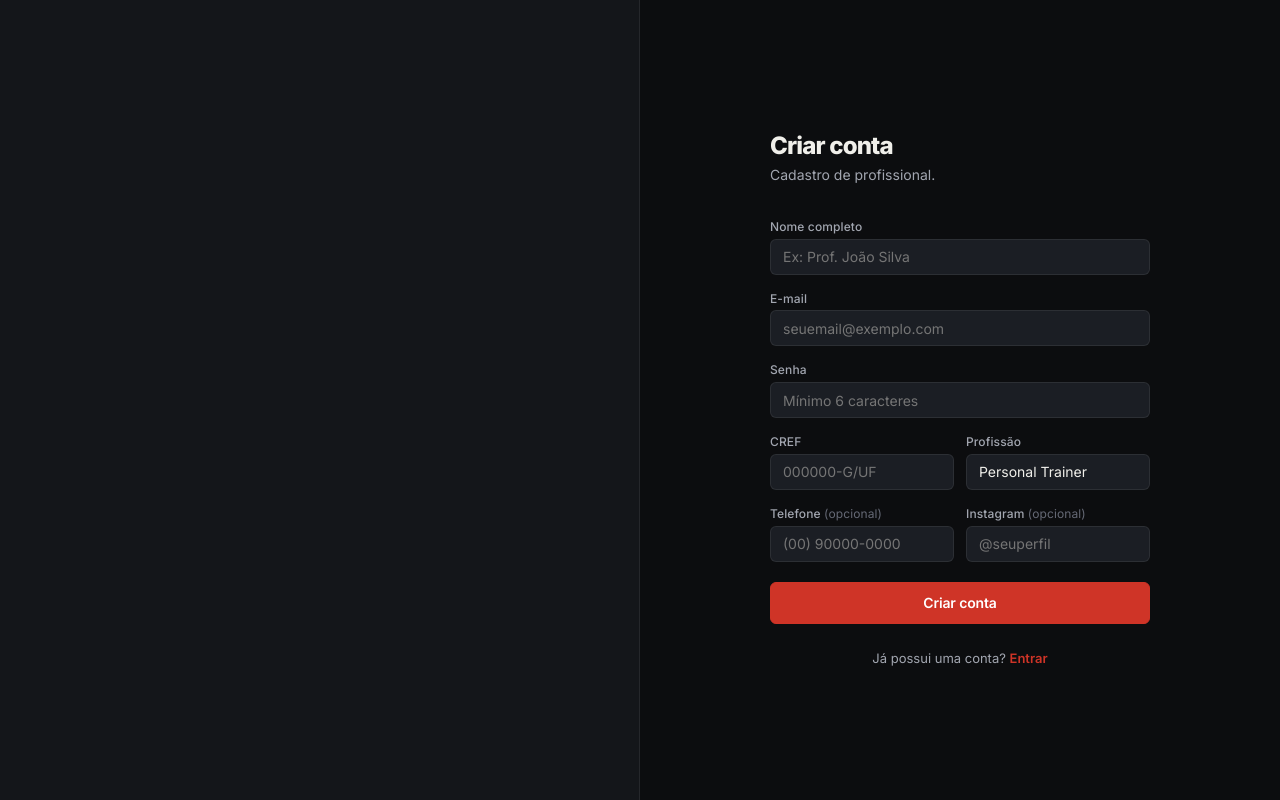
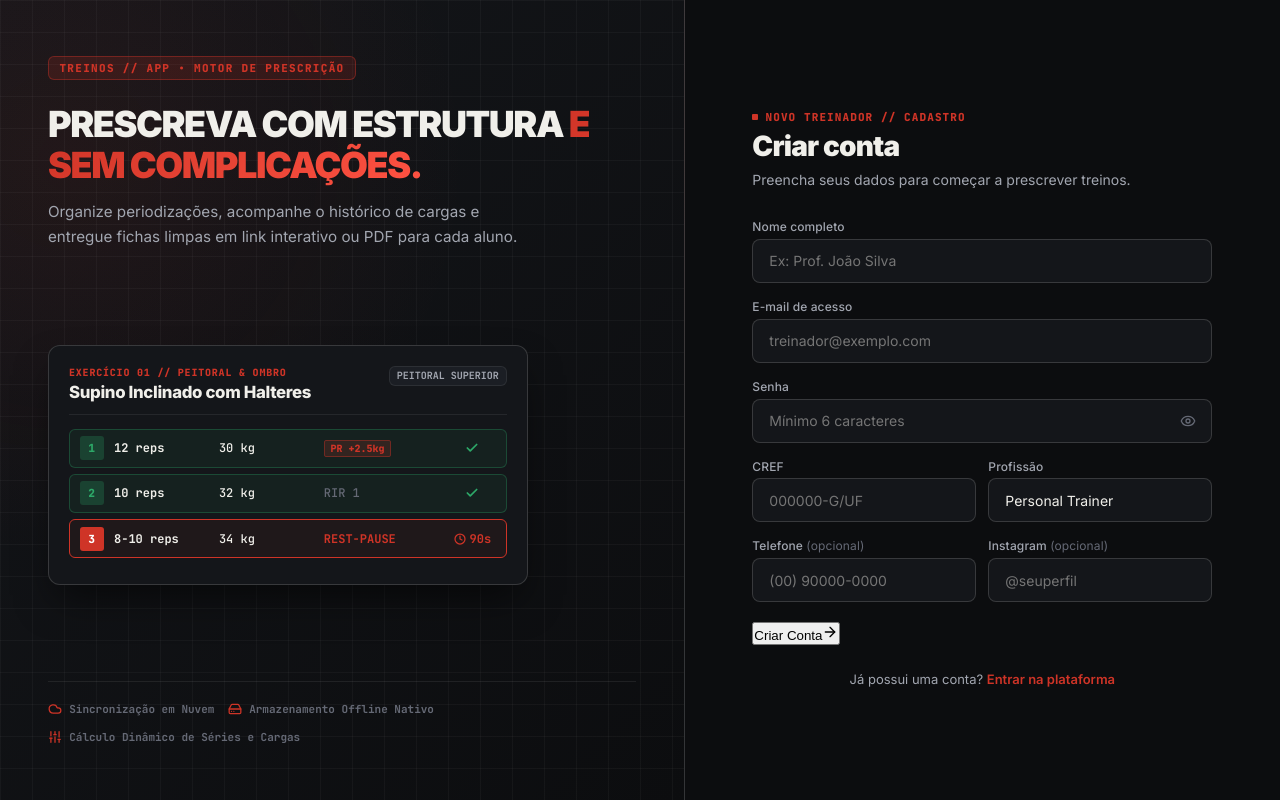
Before and after one commit to joaozamberlan/novo-treino, a React (Vite) app in the folder frontend/: page /register in a window 1280 px wide. Built offline with nearby package versions, Linux system fonts and the light colour scheme; no server answers.

Commit message:
fix(copy): humanize app copy, remove AI hype and emojis, align Register screen

```diff
--- a/frontend/src/components/Layout.tsx
+++ b/frontend/src/components/Layout.tsx
@@ -1,7 +1,7 @@
 import React, { useState, useEffect } from 'react';
 import { NavLink, Outlet, useNavigate } from 'react-router-dom';
 import { useAuth } from '../contexts/AuthContext';
-import { Layers, Settings, LogOut, User, Shield, Users, Menu, Home, Sun, Moon, Download, Sparkles } from 'lucide-react';
+import { Layers, Settings, LogOut, User, Shield, Users, Menu, Home, Sun, Moon, Download, Smartphone, FlaskConical } from 'lucide-react';
 import { BrandLogo } from './BrandLogo';
 import { usePWAInstall } from '../hooks/usePWAInstall';
 
@@ -85,7 +85,19 @@ export const Layout: React.FC = () => {
             onClick={e => e.stopPropagation()}
             style={{ textAlign: 'center' }}
           >
-            <div style={{ fontSize: '2rem', marginBottom: '0.75rem' }}>📲</div>
+            <div style={{
+              width: '48px',
+              height: '48px',
+              borderRadius: '12px',
+              backgroundColor: 'var(--accent-dim)',
+              color: 'var(--accent)',
+              display: 'flex',
+              alignItems: 'center',
+              justifyContent: 'center',
+              margin: '0 auto 1rem auto'
+            }}>
+              <Smartphone size={24} />
+            </div>
             <h3 style={{ marginBottom: '0.5rem' }}>Instalar TreinosApp</h3>
             <p style={{ color: 'var(--text-1)', fontSize: '0.875rem', lineHeight: 1.6, marginBottom: '1.25rem' }}>
               Toque em <strong>⎋ Compartilhar</strong> na barra do Safari e depois em{' '}
@@ -253,7 +265,7 @@ export const Layout: React.FC = () => {
               }}
               style={{ color: 'var(--accent)' }}
             >
-              <Sparkles size={16} />
+              <FlaskConical size={16} />
               <span className="sidebar-label">Protótipos UI</span>
             </NavLink>
           </nav>
--- a/frontend/src/index.css
+++ b/frontend/src/index.css
@@ -3049,6 +3049,10 @@ body.light-theme .floating-rest-timer {
   max-width: 400px;
 }
 
+.login-form-container.register-form-container {
+  max-width: 460px;
+}
+
 .login-form-eyebrow {
   font-family: var(--font-mono);
   font-size: 0.6875rem;
--- a/frontend/src/pages/Configuracoes.tsx
+++ b/frontend/src/pages/Configuracoes.tsx
@@ -128,12 +128,12 @@ export const Configuracoes: React.FC = () => {
 
     try {
       await api.post('/exercicios/seed');
-      setMessage({ type: 'success', text: 'Biblioteca de exercícios semeada com sucesso!' });
-      toast.success('Biblioteca de exercícios semeada com sucesso!');
+      setMessage({ type: 'success', text: 'Exercícios padrão carregados com sucesso!' });
+      toast.success('Exercícios padrão carregados com sucesso!');
       await fetchStats();
     } catch (err: any) {
       console.error(err);
-      const errText = err.response?.data?.message || 'Erro ao semear biblioteca.';
+      const errText = err.response?.data?.message || 'Erro ao carregar exercícios padrão.';
       setMessage({ type: 'danger', text: errText });
       toast.error(errText);
     } finally {
@@ -245,9 +245,9 @@ export const Configuracoes: React.FC = () => {
 
       {/* Group 2: Visual Identity */}
       <div className="settings-group">
-        <div className="settings-group-title">Identidade visual (PDF)</div>
+        <div className="settings-group-title">Identidade visual (PDF e Compartilhamento)</div>
         <p style={{ color: 'var(--text-1)', marginBottom: '1rem', fontSize: '0.875rem' }}>
-          Estas informações aparecerão no cabeçalho das fichas impressas.
+          Estas informações aparecem no cabeçalho do PDF e nos links compartilhados com os alunos.
         </p>
 
         <div style={{ display: 'flex', alignItems: 'center', gap: '1rem' }}>
@@ -313,7 +313,7 @@ export const Configuracoes: React.FC = () => {
               disabled={seeding}
             >
               <Dumbbell size={14} />
-              <span>{seeding ? 'Gerando...' : 'Gerar Catálogo Padrão'}</span>
+              <span>{seeding ? 'Carregando...' : 'Carregar Exercícios Padrão'}</span>
             </button>
           )}
         </div>
--- a/frontend/src/pages/Dashboard.tsx
+++ b/frontend/src/pages/Dashboard.tsx
@@ -116,13 +116,13 @@ export const Dashboard: React.FC = () => {
 
     try {
       await api.post('/exercicios/seed');
-      setMessage({ type: 'success', text: 'Biblioteca de exercícios semeada com sucesso!' });
+      setMessage({ type: 'success', text: 'Exercícios padrão carregados com sucesso!' });
       await fetchStats();
     } catch (err: any) {
       console.error(err);
       setMessage({
         type: 'danger',
-        text: err.response?.data?.message || 'Erro ao semear biblioteca.'
+        text: err.response?.data?.message || 'Erro ao carregar exercícios padrão.'
       });
     } finally {
       setSeeding(false);
@@ -381,7 +381,7 @@ export const Dashboard: React.FC = () => {
             style={{ minWidth: '220px' }}
           >
             <Dumbbell size={16} />
-            {seeding ? 'Carregando...' : (exerciciosCount > 0 ? 'Recarregar Catálogo Padrão' : 'Gerar Catálogo Padrão')}
+            {seeding ? 'Carregando...' : (exerciciosCount > 0 ? 'Recarregar Catálogo Padrão' : 'Carregar Catálogo Padrão')}
           </button>
         </div>
       </div>
--- a/frontend/src/pages/Register.tsx
+++ b/frontend/src/pages/Register.tsx
@@ -1,18 +1,13 @@
 import React, { useState, useEffect } from 'react';
 import { useNavigate, Link } from 'react-router-dom';
 import { useAuth } from '../contexts/AuthContext';
-import { Dumbbell, CheckCircle2 } from 'lucide-react';
-
-const features = [
-  'Prescreva fichas de treino personalizadas',
-  'Compartilhe via link ou QR code com alunos',
-  'Biblioteca com centenas de exercícios e técnicas',
-];
+import { ArrowRight, Eye, EyeOff, Check, Clock, Cloud, HardDrive, Sliders } from 'lucide-react';
 
 export const Register: React.FC = () => {
   const [nome, setNome] = useState('');
   const [email, setEmail] = useState('');
   const [senha, setSenha] = useState('');
+  const [showPassword, setShowPassword] = useState(false);
   const [cref, setCref] = useState('');
   const [profissao, setProfissao] = useState('Personal Trainer');
   const [telefone, setTelefone] = useState('');
@@ -55,37 +50,87 @@ export const Register: React.FC = () => {
   };
 
   return (
-    <div className="auth-split">
-      {/* ─── Left panel: branding ─── */}
-      <div className="auth-panel-left">
-        <div className="auth-panel-left-inner animate-fade-in">
-          <div className="auth-brand">
-            <Dumbbell size={24} />
-            <span>TreinosApp</span>
+    <div className="login-wrapper">
+      {/* ─── Left Panel: High Impact Brand & Interactive Mockup ─── */}
+      <div className="login-left-panel">
+        <div className="login-brand-header">
+          <div className="login-brand-pill">
+            TREINOS // APP • MOTOR DE PRESCRIÇÃO
+          </div>
+          <h1 className="login-hero-title">
+            Prescreva com estrutura <span>e sem complicações.</span>
+          </h1>
+          <p className="login-hero-desc">
+            Organize periodizações, acompanhe o histórico de cargas e entregue fichas limpas em link interativo ou PDF para cada aluno.
+          </p>
         </div>
 
-          <h1 className="auth-headline">
-            Prescrição de treinos para profissionais sérios.
-          </h1>
+        {/* Live Interactive Workout Card Mockup */}
+        <div className="login-card-preview">
+          <div className="login-card-preview-head">
+            <div>
+              <div className="login-card-tag">EXERCÍCIO 01 // PEITORAL & OMBRO</div>
+              <div className="login-card-name">Supino Inclinado com Halteres</div>
+            </div>
+            <div className="login-card-pill-muscle">PEITORAL SUPERIOR</div>
+          </div>
 
-          <ul className="auth-features">
-            {features.map((f, i) => (
-              <li key={i} className="auth-feature-item">
-                <CheckCircle2 size={15} className="auth-feature-icon" />
-                <span>{f}</span>
-              </li>
-            ))}
-          </ul>
+          {/* Sets Rows */}
+          <div className="login-mock-row completed">
+            <div className="mock-badge-num">1</div>
+            <div><strong>12 reps</strong></div>
+            <div>30 kg</div>
+            <div><span className="mock-pr-tag">PR +2.5kg</span></div>
+            <div style={{ color: 'var(--success)', display: 'flex', alignItems: 'center', justifyContent: 'center' }}>
+              <Check size={14} strokeWidth={3} />
             </div>
           </div>
 
-      {/* ─── Right panel: form ─── */}
-      <div className="auth-panel-right">
-        <div className="auth-form-box animate-fade-in">
-          <div className="auth-form-header">
-            <h2>Criar conta</h2>
-            <p>Cadastro de profissional.</p>
+          <div className="login-mock-row completed">
+            <div className="mock-badge-num">2</div>
+            <div><strong>10 reps</strong></div>
+            <div>32 kg</div>
+            <div style={{ color: 'var(--text-2)' }}>RIR 1</div>
+            <div style={{ color: 'var(--success)', display: 'flex', alignItems: 'center', justifyContent: 'center' }}>
+              <Check size={14} strokeWidth={3} />
             </div>
+          </div>
+
+          <div className="login-mock-row" style={{ borderColor: 'var(--accent)', background: 'var(--accent-dim)' }}>
+            <div className="mock-badge-num" style={{ background: 'var(--accent)', color: '#fff' }}>3</div>
+            <div><strong>8-10 reps</strong></div>
+            <div>34 kg</div>
+            <div style={{ color: 'var(--accent)', fontWeight: 700 }}>REST-PAUSE</div>
+            <div style={{ color: 'var(--accent)', display: 'flex', alignItems: 'center', justifyContent: 'center', gap: 4, fontWeight: 700 }}>
+              <Clock size={12} strokeWidth={2.5} />
+              <span>90s</span>
+            </div>
+          </div>
+        </div>
+
+        {/* Left Footer: Clean Technical Highlights */}
+        <div className="login-left-footer">
+          <div className="login-tech-feature">
+            <Cloud size={14} color="var(--accent)" strokeWidth={2.2} />
+            <span>Sincronização em Nuvem</span>
+          </div>
+          <div className="login-tech-feature">
+            <HardDrive size={14} color="var(--accent)" strokeWidth={2.2} />
+            <span>Armazenamento Offline Nativo</span>
+          </div>
+          <div className="login-tech-feature">
+            <Sliders size={14} color="var(--accent)" strokeWidth={2.2} />
+            <span>Cálculo Dinâmico de Séries e Cargas</span>
+          </div>
+        </div>
+      </div>
+
+      {/* ─── Right Panel: Form Box ─── */}
+      <div className="login-right-panel">
+        <div className="login-form-container register-form-container">
+          <div className="login-form-eyebrow">NOVO TREINADOR // CADASTRO</div>
+          <h2 className="login-form-title">Criar conta</h2>
+          <p className="login-form-sub">Preencha seus dados para começar a prescrever treinos.</p>
 
           {error && (
             <div className="auth-error" role="alert">
@@ -93,9 +138,10 @@ export const Register: React.FC = () => {
             </div>
           )}
 
-          <form onSubmit={handleSubmit} className="auth-form">
-            <div className="form-group">
+          <form onSubmit={handleSubmit}>
+            <div className="form-group" style={{ marginBottom: '1rem' }}>
               <label className="form-label" htmlFor="nome">Nome completo</label>
+              <div className="login-input-wrap">
                 <input
                   id="nome"
                   type="text"
@@ -104,28 +150,33 @@ export const Register: React.FC = () => {
                   value={nome}
                   onChange={(e) => setNome(e.target.value)}
                   required
+                  autoComplete="name"
                 />
               </div>
+            </div>
 
-            <div className="form-group">
-              <label className="form-label" htmlFor="email">E-mail</label>
+            <div className="form-group" style={{ marginBottom: '1rem' }}>
+              <label className="form-label" htmlFor="email">E-mail de acesso</label>
+              <div className="login-input-wrap">
                 <input
                   id="email"
                   type="email"
                   className="form-input"
-                placeholder="seuemail@exemplo.com"
+                  placeholder="treinador@exemplo.com"
                   value={email}
                   onChange={(e) => setEmail(e.target.value)}
                   required
                   autoComplete="email"
                 />
               </div>
+            </div>
 
-            <div className="form-group">
+            <div className="form-group" style={{ marginBottom: '1rem' }}>
               <label className="form-label" htmlFor="senha">Senha</label>
+              <div className="login-input-wrap">
                 <input
                   id="senha"
-                type="password"
+                  type={showPassword ? 'text' : 'password'}
                   className="form-input"
                   placeholder="Mínimo 6 caracteres"
                   value={senha}
@@ -133,11 +184,21 @@ export const Register: React.FC = () => {
                   required
                   autoComplete="new-password"
                 />
+                <button
+                  type="button"
+                  className="login-toggle-password"
+                  onClick={() => setShowPassword(!showPassword)}
+                  aria-label={showPassword ? 'Ocultar senha' : 'Exibir senha'}
+                >
+                  {showPassword ? <EyeOff size={16} /> : <Eye size={16} />}
+                </button>
+              </div>
             </div>
 
-            <div style={{ display: 'grid', gridTemplateColumns: '1fr 1fr', gap: '0.75rem' }}>
+            <div style={{ display: 'grid', gridTemplateColumns: '1fr 1fr', gap: '0.75rem', marginBottom: '1rem' }}>
               <div className="form-group">
                 <label className="form-label" htmlFor="cref">CREF</label>
+                <div className="login-input-wrap">
                   <input
                     id="cref"
                     type="text"
@@ -148,9 +209,11 @@ export const Register: React.FC = () => {
                     required
                   />
                 </div>
+              </div>
 
               <div className="form-group">
                 <label className="form-label" htmlFor="profissao">Profissão</label>
+                <div className="login-input-wrap">
                   <input
                     id="profissao"
                     type="text"
@@ -162,10 +225,14 @@ export const Register: React.FC = () => {
                   />
                 </div>
               </div>
+            </div>
 
-            <div style={{ display: 'grid', gridTemplateColumns: '1fr 1fr', gap: '0.75rem' }}>
+            <div style={{ display: 'grid', gridTemplateColumns: '1fr 1fr', gap: '0.75rem', marginBottom: '1.25rem' }}>
               <div className="form-group">
-                <label className="form-label" htmlFor="telefone">Telefone <span style={{ color: 'var(--text-2)', fontWeight: 400 }}>(opcional)</span></label>
+                <label className="form-label" htmlFor="telefone">
+                  Telefone <span style={{ color: 'var(--text-2)', fontWeight: 400 }}>(opcional)</span>
+                </label>
+                <div className="login-input-wrap">
                   <input
                     id="telefone"
                     type="text"
@@ -175,9 +242,13 @@ export const Register: React.FC = () => {
                     onChange={(e) => setTelefone(e.target.value)}
                   />
                 </div>
+              </div>
 
               <div className="form-group">
-                <label className="form-label" htmlFor="instagram">Instagram <span style={{ color: 'var(--text-2)', fontWeight: 400 }}>(opcional)</span></label>
+                <label className="form-label" htmlFor="instagram">
+                  Instagram <span style={{ color: 'var(--text-2)', fontWeight: 400 }}>(opcional)</span>
+                </label>
+                <div className="login-input-wrap">
                   <input
                     id="instagram"
                     type="text"
@@ -188,20 +259,27 @@ export const Register: React.FC = () => {
                   />
                 </div>
               </div>
+            </div>
 
             <button
               type="submit"
-              className="btn btn-primary"
-              style={{ width: '100%', height: '42px', fontSize: '0.875rem', marginTop: '0.25rem' }}
+              className="login-submit-btn"
               disabled={loading}
             >
-              {loading ? 'Cadastrando…' : 'Criar conta'}
+              {loading ? (
+                'Criando conta...'
+              ) : (
+                <>
+                  <span>Criar Conta</span>
+                  <ArrowRight size={16} />
+                </>
+              )}
             </button>
           </form>
 
-          <p className="auth-footer-text">
+          <p className="auth-footer-text" style={{ marginTop: '1.5rem', textAlign: 'center' }}>
             Já possui uma conta?{' '}
-            <Link to="/login">Entrar</Link>
+            <Link to="/login" style={{ color: 'var(--accent)', fontWeight: 600 }}>Entrar na plataforma</Link>
           </p>
         </div>
       </div>
--- a/frontend/src/pages/Treinos.tsx
+++ b/frontend/src/pages/Treinos.tsx
@@ -1357,7 +1357,7 @@ export const Treinos: React.FC = () => {
                   </div>
                   <div className="print-guideline-item">
                     <strong>03. INTERVALOS E CARGAS</strong>
-                    <p>Respeite rigorosamente a pausa estipulada. Progrida as cargas mantendo a técnica impecável.</p>
+                    <p>Respeite a pausa estipulada. Progrida as cargas mantendo uma boa execução técnica.</p>
                   </div>
                 </div>
               </div>
--- a/frontend/src/pages/prototypes/ExerciseCardPrototype.tsx
+++ b/frontend/src/pages/prototypes/ExerciseCardPrototype.tsx
@@ -430,7 +430,10 @@ const VariantMediaForward: React.FC = () => {
           lineHeight: 1.5,
           animation: 'fadeIn 180ms var(--ease-out)'
         }}>
-          💡 <strong>Dica de execução:</strong> Mantenha ligeira inclinação do tronco à frente e cotovelos semiflexionados. Conduza o movimento pelo cotovelo, sem encolher os ombros.
+          <div style={{ display: 'flex', alignItems: 'flex-start', gap: '0.45rem' }}>
+            <Info size={14} style={{ color: 'var(--accent)', flexShrink: 0, marginTop: '2px' }} />
+            <span><strong>Dica de execução:</strong> Mantenha ligeira inclinação do tronco à frente e cotovelos semiflexionados. Conduza o movimento pelo cotovelo, sem encolher os ombros.</span>
+          </div>
         </div>
       )}
 
```
Also changed, not shown: frontend/src/pages/PublicTreino.tsx (+18 -18 lines). Lines whose indentation alone changed are shown as unchanged.
